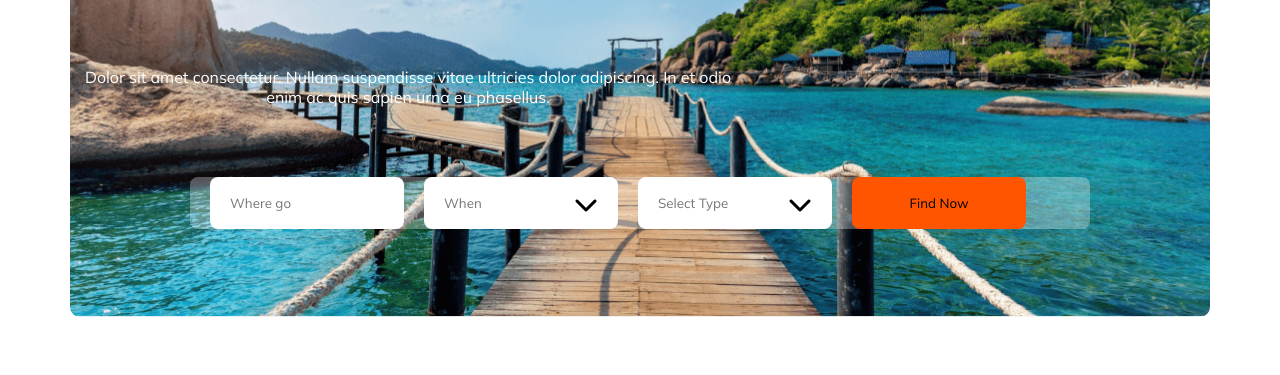
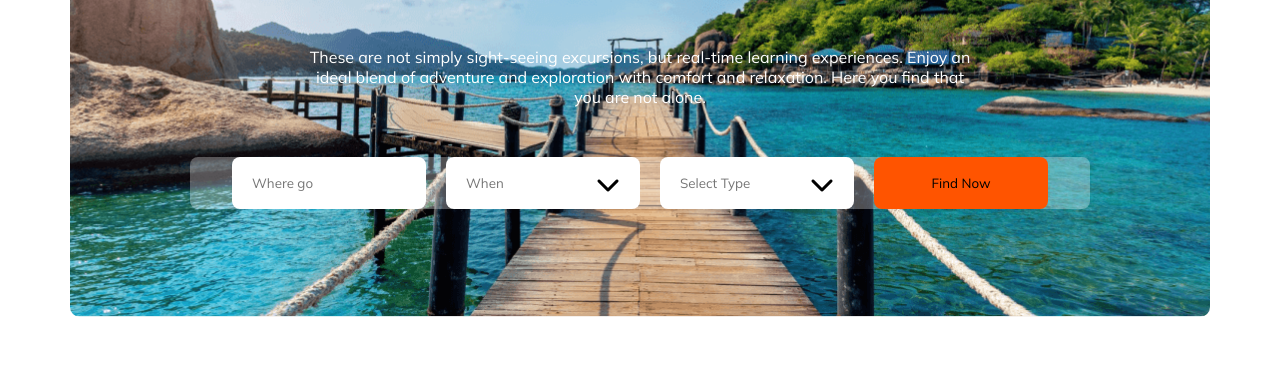
Before and after one commit to Maklin90/RMT-TRAVEL, a plain HTML site: page index.html in a window 1280 px wide. Shown: the part 271-646 px from the top of the page. Drawn offline with Linux system fonts and the light colour scheme.

Commit message:
added hero section contain

```diff
--- a/index.html
+++ b/index.html
@@ -33,7 +33,7 @@
             <div class="hero-section">
                 <div class="hero-section-2" style="text-align: center;">
                     <h1> Explore Your Travel </h1>
-                    <p> Dolor sit amet consectetur. Nullam suspendisse vitae ultricies dolor adipiscing. In et odio enim ac quis sapien urna eu phasellus. </p>
+                    <p> These are not simply sight-seeing excursions, but real-time learning experiences. Enjoy an ideal blend of adventure and exploration with comfort and relaxation. Here you find that you are not alone. </p>
 
                     <div class="hero-input">
 
--- a/styles.css
+++ b/styles.css
@@ -79,7 +79,7 @@ nav ul li a span{
 
 .hero-section-2 p{
     max-width:676px;
-    margin: 0 auto;
+    margin: 50px auto !important;
     color: #FFF;
     text-align: center;
     font-size: 16px;
@@ -92,6 +92,7 @@ nav ul li a span{
     max-width: 900px;
     margin: 0 auto;
     border-radius: 8px;
+    justify-content: center;
     background: rgba(255, 255, 255, 0.30);
 }
 .hero-input input{
```
